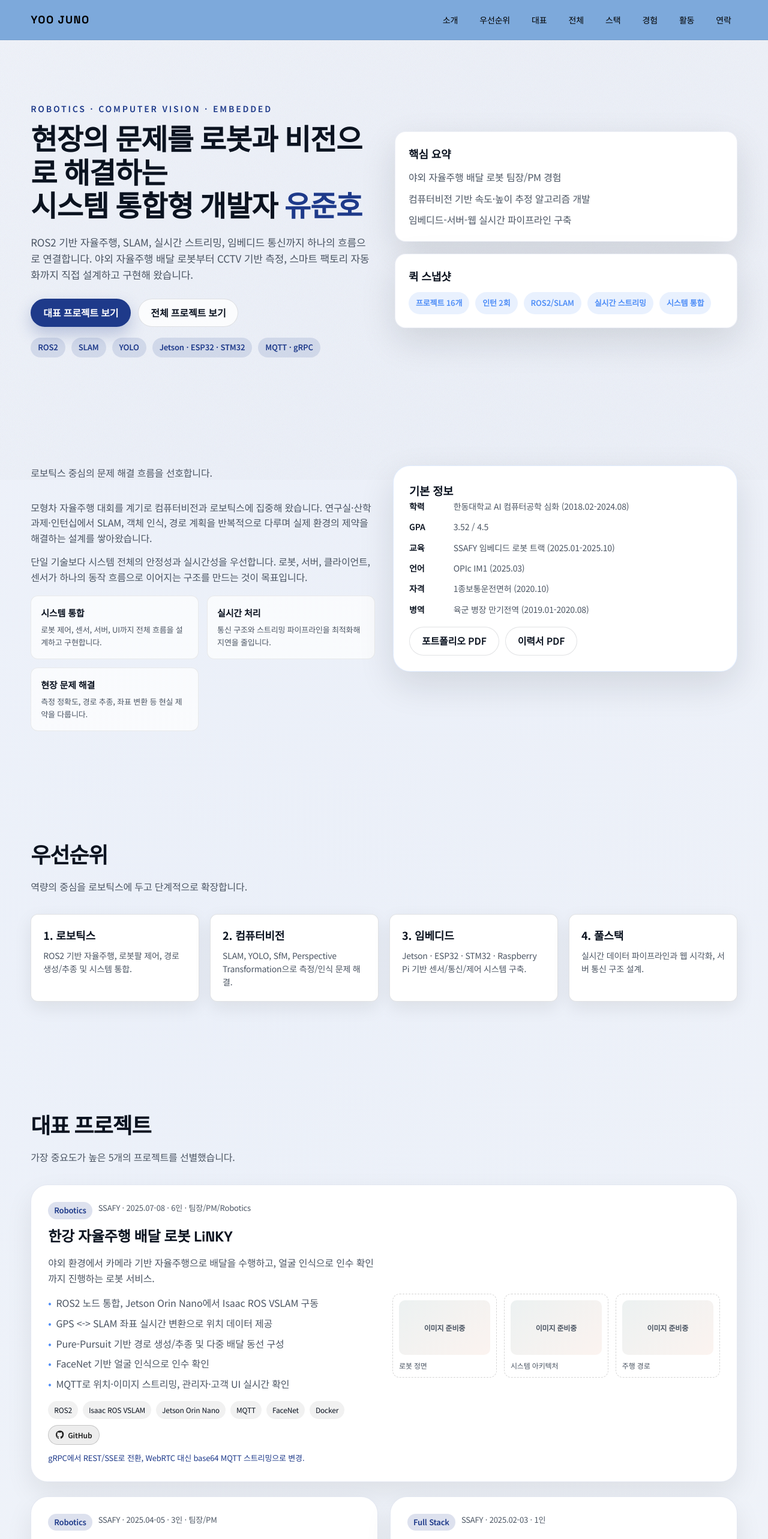
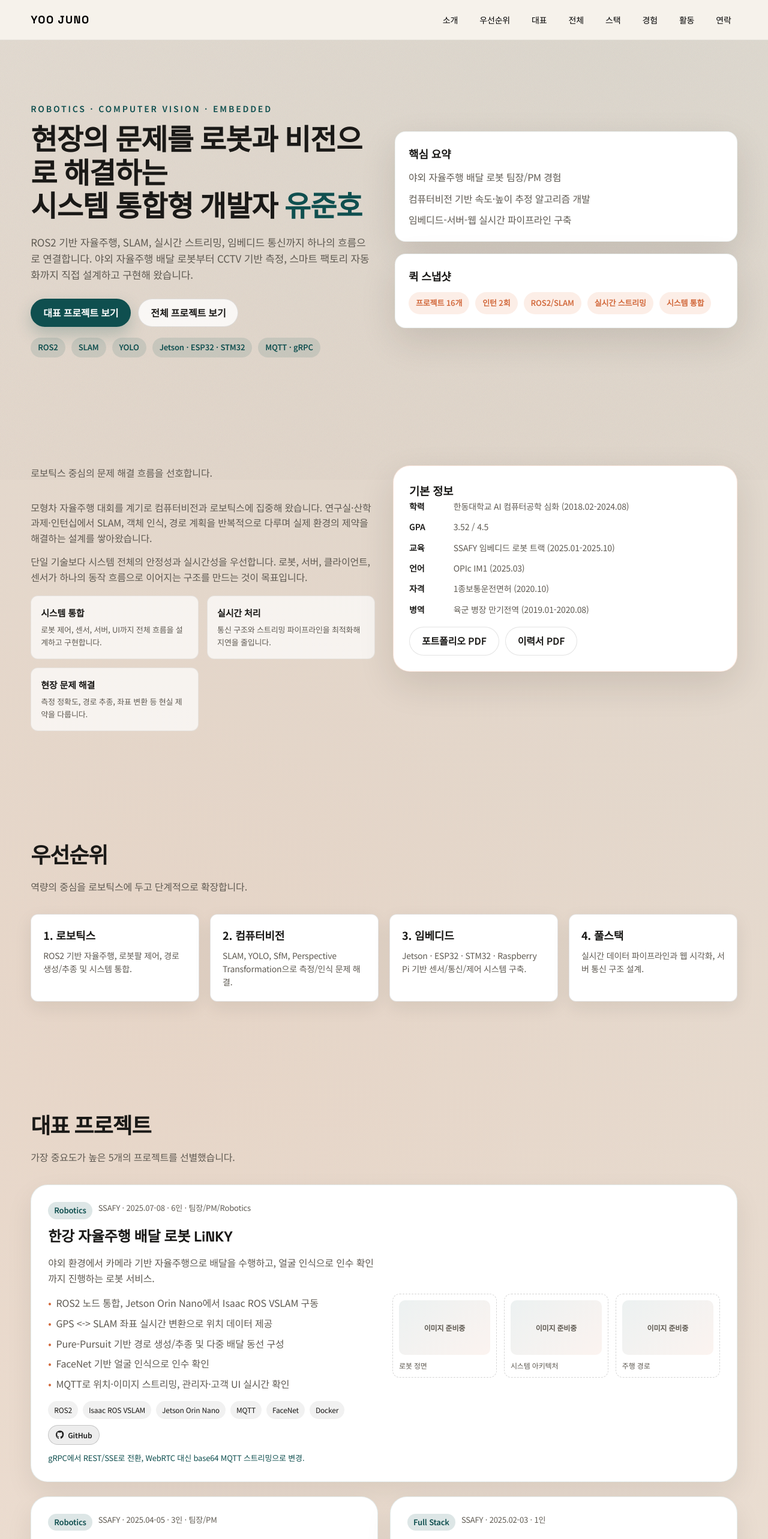
Before and after one commit to YooJuno/YooJuno.github.io, a React (Vite) app: page / in a window 1280 px wide. Shown: the top 2566 px of the page at 60% size. Built offline with nearby package versions, Linux system fonts and the light colour scheme.

Commit message:
Restore warm background palette

```diff
--- a/src/index.css
+++ b/src/index.css
@@ -1,15 +1,15 @@
 :root {
-  --bg: #ffffff;
-  --bg-alt: #eff1f3;
-  --ink: #0b1320;
-  --muted: #4b5563;
-  --accent: #1e3a8a;
-  --accent-soft: #3056b5;
-  --accent-2: #4f8ef7;
-  --accent-3: #9bbcf6;
+  --bg: #f7f3ed;
+  --bg-alt: #efe7db;
+  --ink: #1a1917;
+  --muted: #5f5a52;
+  --accent: #0f4f4f;
+  --accent-soft: #2f6f6d;
+  --accent-2: #d26a3d;
+  --accent-3: #e9c064;
   --card: #ffffff;
-  --border: rgba(15, 23, 32, 0.12);
-  --shadow: 0 22px 60px rgba(14, 21, 31, 0.12);
+  --border: rgba(27, 26, 24, 0.12);
+  --shadow: 0 22px 60px rgba(31, 24, 18, 0.12);
   --radius-lg: 28px;
   --radius: 18px;
   --radius-sm: 12px;
@@ -28,8 +28,8 @@ html {
 body {
   font-family: "Noto Sans KR", sans-serif;
   color: var(--ink);
-  background: radial-gradient(circle at 20% 20%, rgba(79, 142, 247, 0.06), transparent 55%),
-              radial-gradient(circle at 80% 0%, rgba(30, 58, 138, 0.06), transparent 50%),
+  background: radial-gradient(circle at 20% 20%, rgba(226, 112, 58, 0.15), transparent 55%),
+              radial-gradient(circle at 80% 0%, rgba(30, 91, 89, 0.12), transparent 50%),
               linear-gradient(180deg, var(--bg), var(--bg-alt));
   line-height: 1.6;
   font-size: 16px;
@@ -91,11 +91,10 @@ img {
   right: 0;
   z-index: 20;
   backdrop-filter: blur(12px);
-  background: rgba(236, 242, 249, 0.94);
+  background: rgba(245, 241, 232, 0.94);
   border-bottom: 1px solid rgba(27, 26, 24, 0.08);
   color: #000;
 }
-
 
 .nav-inner {
   display: flex;
@@ -128,7 +127,7 @@ img {
 }
 
 .nav-links a:hover {
-  background: rgba(30, 58, 138, 0.12);
+  background: rgba(30, 91, 89, 0.12);
   color: var(--ink);
 }
 
@@ -187,7 +186,7 @@ img {
 .btn.primary {
   background: var(--accent);
   color: #fff;
-  box-shadow: 0 12px 26px rgba(30, 58, 138, 0.25);
+  box-shadow: 0 12px 26px rgba(30, 91, 89, 0.25);
 }
 
 .btn.ghost {
@@ -208,7 +207,7 @@ img {
 .hero-tags span {
   padding: 6px 12px;
   border-radius: 999px;
-  background: rgba(30, 58, 138, 0.12);
+  background: rgba(30, 91, 89, 0.12);
   color: var(--accent);
   font-size: 13px;
   font-weight: 600;
@@ -224,7 +223,7 @@ img {
   padding: 22px;
   border-radius: var(--radius);
   box-shadow: var(--shadow);
-  border: 1px solid rgba(30, 58, 138, 0.08);
+  border: 1px solid rgba(30, 91, 89, 0.08);
 }
 
 .panel-card h2 {
@@ -248,7 +247,7 @@ img {
 .pill-grid span {
   padding: 8px 12px;
   border-radius: 999px;
-  background: rgba(79, 142, 247, 0.12);
+  background: rgba(226, 112, 58, 0.12);
   color: var(--accent-2);
   font-weight: 600;
   font-size: 13px;
@@ -300,7 +299,7 @@ img {
   border-radius: var(--radius-lg);
   padding: 26px;
   box-shadow: var(--shadow);
-  border: 1px solid rgba(79, 142, 247, 0.18);
+  border: 1px solid rgba(226, 112, 58, 0.18);
 }
 
 .info-list {
@@ -353,7 +352,7 @@ img {
   background: var(--card);
   border-radius: var(--radius-lg);
   padding: 28px;
-  border: 1px solid rgba(30, 58, 138, 0.12);
+  border: 1px solid rgba(30, 91, 89, 0.12);
   box-shadow: 0 18px 45px rgba(30, 20, 12, 0.08);
   transition: transform 0.2s ease, box-shadow 0.2s ease;
 }
@@ -411,7 +410,7 @@ img {
 }
 
 .badge {
-  background: rgba(30, 58, 138, 0.15);
+  background: rgba(30, 91, 89, 0.15);
   color: var(--accent);
   padding: 4px 10px;
   border-radius: 999px;
@@ -535,7 +534,7 @@ img {
 .chip-list span {
   padding: 6px 10px;
   border-radius: 999px;
-  background: rgba(30, 58, 138, 0.12);
+  background: rgba(30, 91, 89, 0.12);
   color: var(--accent);
   font-size: 12px;
 }
@@ -578,10 +577,10 @@ img {
 }
 
 .mini-card {
-  background: rgba(79, 142, 247, 0.08);
+  background: rgba(226, 112, 58, 0.08);
   border-radius: var(--radius);
   padding: 18px;
-  border: 1px solid rgba(79, 142, 247, 0.2);
+  border: 1px solid rgba(226, 112, 58, 0.2);
 }
 
 .mini-card a {
@@ -621,7 +620,7 @@ img {
   grid-template-columns: repeat(auto-fit, minmax(240px, 1fr));
   gap: 20px;
   align-items: center;
-  border: 1px solid rgba(30, 58, 138, 0.2);
+  border: 1px solid rgba(30, 91, 89, 0.2);
   box-shadow: var(--shadow);
 }
 
@@ -964,7 +963,7 @@ a.chip-link:hover {
   grid-column: 1;
 }
 .site-nav {
-  background: rgba(123, 168, 219, 0.98);
+  background: rgba(247, 243, 237, 0.96);
 }
 
 a:focus-visible,
```
